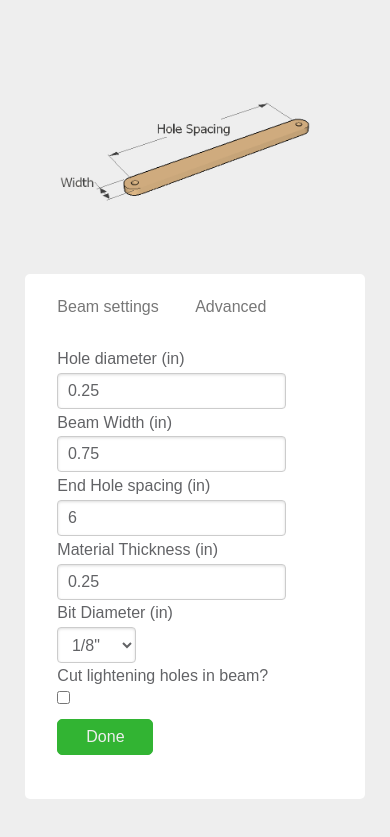
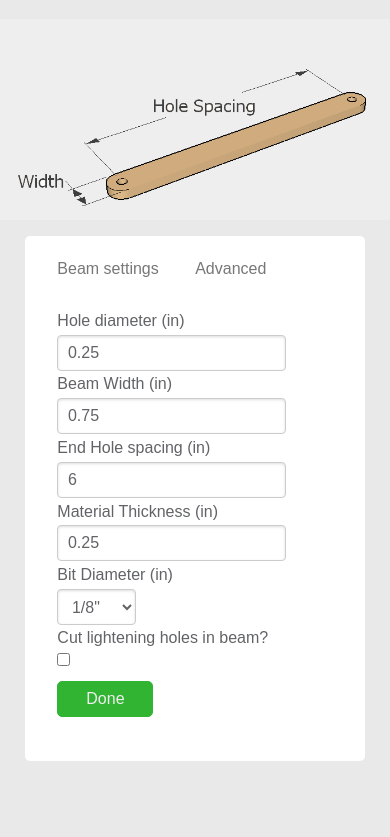
Before and after one commit to FabMo/fabmo-beamer-app, a website: page index.html in a window 390 px wide. Shown: the part 61-898 px from the top of the page. Drawn offline with Linux system fonts and the light colour scheme.

Commit message:
minor responsive changes

```diff
--- a/css/default.css
+++ b/css/default.css
@@ -1,16 +1,13 @@
 body {
 	font-family: sans-serif;
-	background-color: #eeeeee;
+	background-color:#E9E9E9;
 	color: #626366;
 }
 .title {
 	margin-left: 1em;
 	color: #101010;
 }
-.image-container {
-	margin: 3em;
-	margin-right: 4em;
-}
+
 
 .image-wrapper {
 	position: relative;
--- a/index.html
+++ b/index.html
@@ -16,7 +16,7 @@
         <!-- Title/description -->
      <h1 class='title'>Beamer</h1>
      <div class="pure-g">
-        <div class="pure-u-1 pure-u-md-1-2 image-container">
+        <div class="pure-u-1 pure-u-md-1-2 pure-u-lg-2-3 image-container">
           <div class="image-wrapper">
             <img class='pure-img' id="change-image" src="images/straight.png">
 
@@ -24,7 +24,7 @@
             <p class='beam-width-id'></p>
           </div>
         </div>
-        <div class="pure-u-1 pure-u-md-1-3">
+        <div class="pure-u-1 pure-u-md-1-2 pure-u-lg-1-3">
 
             <div class="pure-u-1 settings">
               <img class="lock" src="images/lock.jpg">
```
Also changed, not shown: 2 other files.
